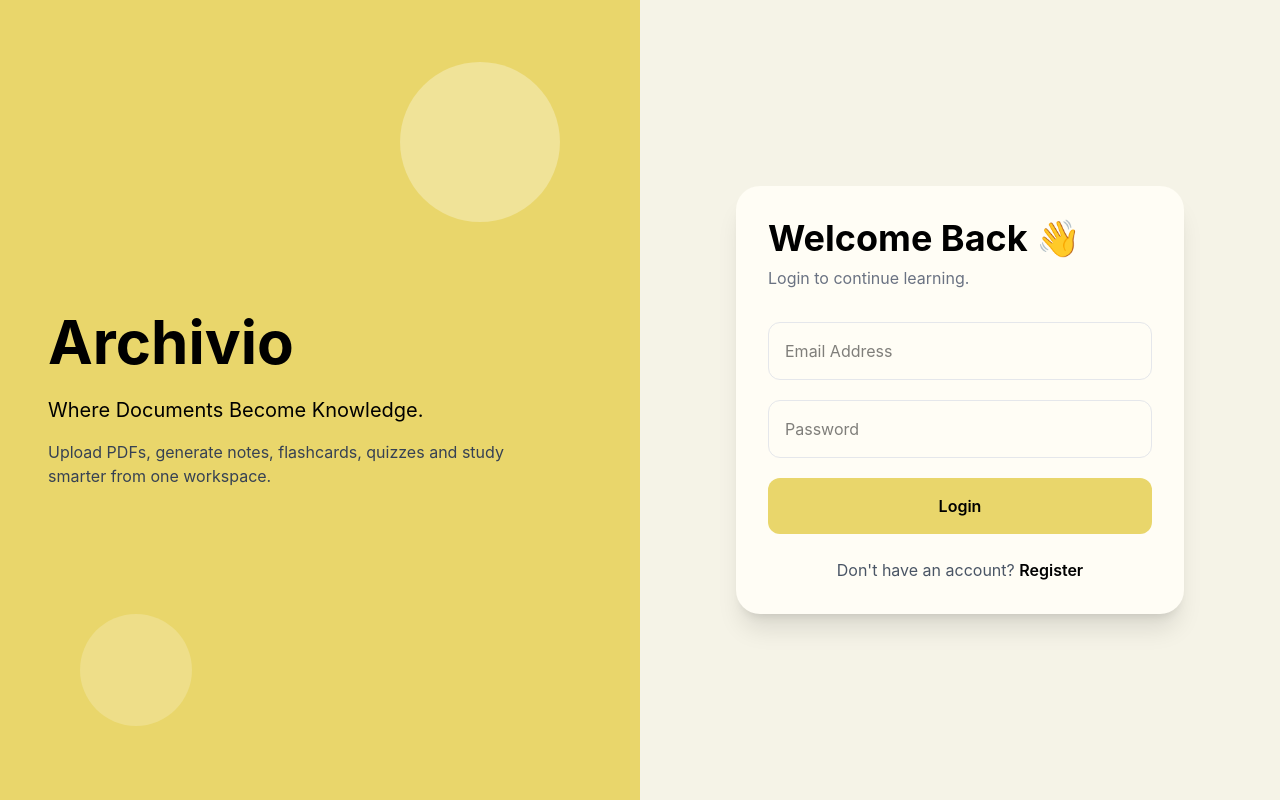
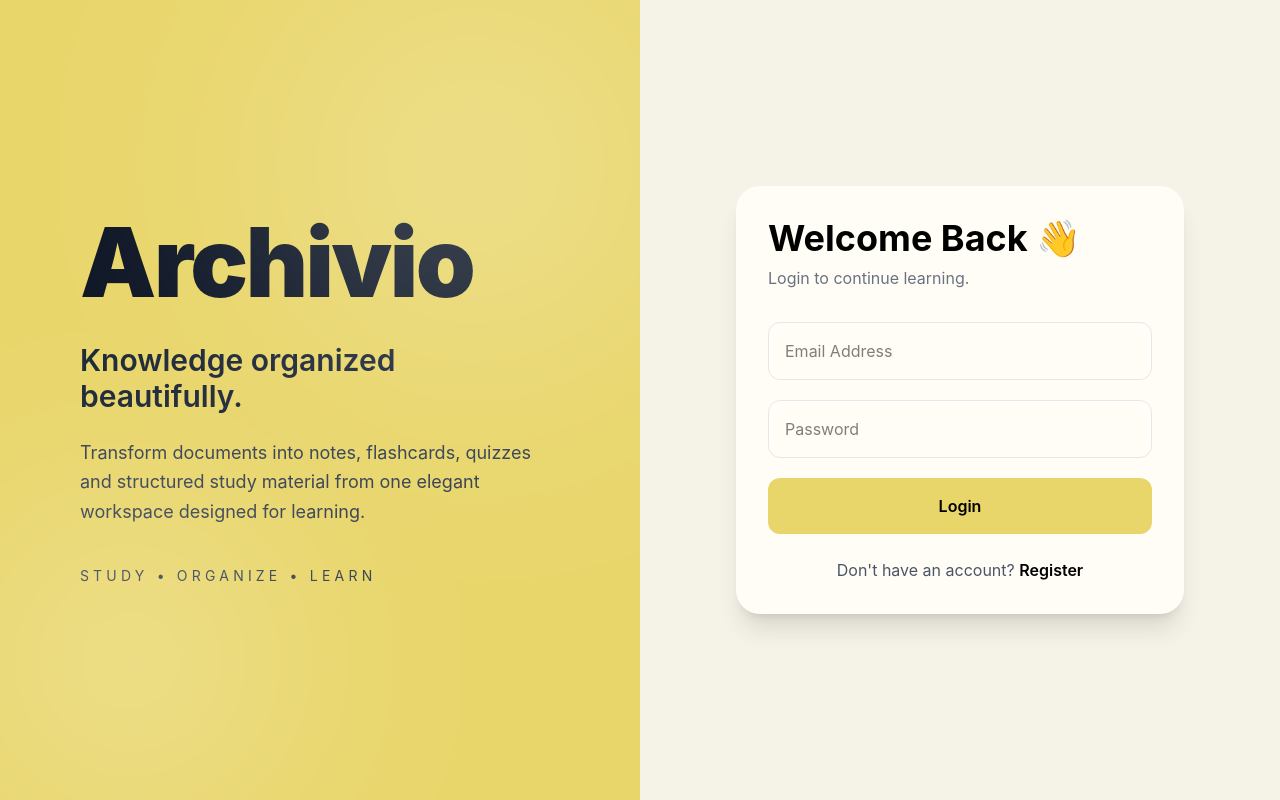
Before and after one commit to adityawarekar/AI-Assistant, a React app in the folder frontend/: page / in a window 1280 px wide. Built offline with nearby package versions, Linux system fonts and the light colour scheme; the HTML template or start-up script is replaced by a standard one.

Commit message:
Chnage UI and add some functionality

```diff
--- a/frontend/src/components/AuthLayout.jsx
+++ b/frontend/src/components/AuthLayout.jsx
@@ -2,50 +2,66 @@ import { motion } from "framer-motion";
 
 const AuthLayout = ({ children }) => {
   return (
-    <div className="min-h-screen bg-[#F5F3E7] flex">
+    <div className="min-h-screen bg-[#F5F3E7] flex overflow-hidden">
 
-      {/* Left Side */}
 
-      <div className="hidden lg:flex w-1/2 bg-[#E9D66B] p-12 flex-col justify-center relative overflow-hidden">
+
+      <div className="hidden lg:flex w-1/2 relative bg-[#E9D66B] overflow-hidden px-20 flex-col justify-center">
 
         <motion.div
-          animate={{
-            y: [0, -20, 0],
-          }}
-          transition={{
-            repeat: Infinity,
-            duration: 4,
-          }}
-          className="absolute top-20 right-20 w-40 h-40 rounded-full bg-white/30"
+          animate={{ x: [0, 60, 0], y: [0, -60, 0] }}
+          transition={{ repeat: Infinity, duration: 12 }}
+          className="absolute top-0 right-0 w-[450px] h-[450px] rounded-full bg-white/20 blur-[120px]"
         />
 
         <motion.div
-          animate={{
-            y: [0, 20, 0],
-          }}
-          transition={{
-            repeat: Infinity,
-            duration: 5,
-          }}
-          className="absolute bottom-20 left-20 w-28 h-28 rounded-full bg-white/20"
+          animate={{ x: [0, -50, 0], y: [0, 40, 0] }}
+          transition={{ repeat: Infinity, duration: 15 }}
+          className="absolute bottom-0 left-0 w-[350px] h-[350px] rounded-full bg-white/20 blur-[100px]"
         />
 
-        <h1 className="text-6xl font-bold">
-          Archivio
-        </h1>
+        <motion.div
+          initial={{ opacity: 0, x: -80 }}
+          animate={{ opacity: 1, x: 0 }}
+          transition={{ duration: 0.8 }}
+        >
+          <h1 className="text-8xl font-black tracking-tight text-gray-900">
+            Archivio
+          </h1>
+        </motion.div>
 
-        <p className="mt-6 text-xl max-w-md">
-          Where Documents Become Knowledge.
-        </p>
+        <motion.h2
+          initial={{ opacity: 0, y: 50 }}
+          animate={{ opacity: 1, y: 0 }}
+          transition={{ delay: 0.2, duration: 0.8 }}
+          className="mt-8 text-3xl font-semibold text-gray-800 max-w-xl"
+        >
+          Knowledge organized beautifully.
+        </motion.h2>
 
-        <p className="mt-4 text-gray-700 max-w-lg">
-          Upload PDFs, generate notes,
-          flashcards, quizzes and study
-          smarter from one workspace.
-        </p>
+        <motion.p
+          initial={{ opacity: 0, y: 50 }}
+          animate={{ opacity: 1, y: 0 }}
+          transition={{ delay: 0.4, duration: 0.8 }}
+          className="mt-6 text-lg text-gray-700 max-w-xl leading-relaxed"
+        >
+          Transform documents into notes, flashcards,
+          quizzes and structured study material from
+          one elegant workspace designed for learning.
+        </motion.p>
+
+        <motion.div
+          initial={{ opacity: 0 }}
+          animate={{ opacity: 1 }}
+          transition={{ delay: 0.8 }}
+          className="mt-10 text-sm uppercase tracking-[0.3em] text-gray-700"
+        >
+          Study • Organize • Learn
+        </motion.div>
+
       </div>
 
-      {/* Right Side */}
+
 
       <div className="flex-1 flex items-center justify-center p-8">
         {children}
--- a/frontend/src/components/Navbar.jsx
+++ b/frontend/src/components/Navbar.jsx
@@ -10,45 +10,58 @@ const Navbar = () => {
 
   return (
     <div className="bg-[#F5F3E7] px-8 py-5">
-      <div className="bg-[#FFFDF5] rounded-3xl shadow-sm px-6 py-4 flex items-center justify-between">
+
+      <div className="bg-[#FFFDF5] border border-[#ECE8D5] rounded-3xl shadow-sm px-8 py-5 flex items-center justify-between">
+
 
 
         <div>
-          <h1 className="text-2xl font-bold text-black">
+          <h1 className="text-2xl font-bold text-gray-900">
             Welcome back 👋
           </h1>
 
-          <p className="text-gray-500">
+          <p className="text-sm text-gray-500 mt-1">
             Continue learning with Archivio
           </p>
         </div>
 
 
-        <div className="hidden md:flex items-center gap-3 bg-gray-100 px-4 py-2 rounded-xl w-[350px]">
-          <FaSearch className="text-gray-500" />
+
+        <div className="hidden lg:flex items-center gap-3 bg-[#F8F6EC] px-4 py-3 rounded-2xl border border-[#ECE8D5] w-[340px]">
+
+          <FaSearch className="text-gray-400" />
 
           <input
             type="text"
-            placeholder="Search..."
-            className="bg-transparent outline-none w-full"
+            placeholder="Search documents..."
+            className="bg-transparent outline-none w-full text-sm"
           />
+
         </div>
 
 
-        <div className="flex items-center gap-4">
 
-          <button className="bg-[#E9D66B] p-3 rounded-xl">
-            <FaBell />
+        <div className="flex items-center gap-3">
+
+
+
+          <button className="w-11 h-11 rounded-2xl bg-[#F8F6EC] border border-[#ECE8D5] flex items-center justify-center hover:bg-[#EFE9D0] transition-all">
+
+            <FaBell className="text-gray-700" />
+
           </button>
 
-          <div className="flex items-center gap-3 bg-gray-100 px-4 py-2 rounded-xl">
+
+
+          <div className="flex items-center gap-3 bg-[#F8F6EC] border border-[#ECE8D5] px-4 py-2 rounded-2xl">
+
             <FaUserCircle
-              size={28}
+              size={32}
               className="text-gray-700"
             />
 
             <div>
-              <p className="font-semibold text-black">
+              <p className="font-semibold text-gray-900">
                 {user?.name || "User"}
               </p>
 
@@ -56,17 +69,22 @@ const Navbar = () => {
                 Student
               </p>
             </div>
+
           </div>
+
+
 
           <button
             onClick={logout}
-            className="bg-red-500 hover:bg-red-600 text-white px-4 py-2 rounded-xl"
+            className="px-5 py-2.5 rounded-2xl bg-[#F8F6EC] border border-[#ECE8D5] text-gray-700 font-medium hover:bg-[#EFE9D0] transition-all"
           >
             Logout
           </button>
 
         </div>
+
       </div>
+
     </div>
   );
 };
--- a/frontend/src/components/StatCard.jsx
+++ b/frontend/src/components/StatCard.jsx
@@ -3,22 +3,46 @@ import { motion } from "framer-motion";
 const StatCard = ({ title, value }) => {
   return (
     <motion.div
-    whileHover={{
-      y: -5,
-      scale: 1.02,
-    }}
-    className="bg-[#FFFDF5] p-6 rounded-3xl shadow-md border-gray-100"
+      initial={{
+        opacity: 0,
+        y: 20,
+      }}
+      animate={{
+        opacity: 1,
+        y: 0,
+      }}
+      whileHover={{
+        y: -8,
+        scale: 1.02,
+      }}
+      transition={{
+        duration: 0.3,
+      }}
+      className="relative overflow-hidden bg-white border border-[#ECE8D5] rounded-[28px] p-6 shadow-sm hover:shadow-xl transition-all duration-300"
     >
-      <h3 className="text-gray-500 text-sm mb-2">
-        {title}
-      </h3>
 
-      <p className="text-4xl font-bold text-black">
-        {value}
-      </p>
+
+      <div className="absolute top-0 right-0 w-24 h-24 bg-[#E9D66B]/20 rounded-full blur-2xl"></div>
+
+
+
+      <div className="relative z-10">
+
+        <p className="text-sm font-medium text-gray-500 uppercase tracking-wide">
+          {title}
+        </p>
+
+        <h2 className="text-5xl font-bold text-gray-900 mt-3">
+          {value}
+        </h2>
+
+      </div>
+
+
+
+      <div className="absolute bottom-0 left-0 w-full h-1 bg-gradient-to-r from-[#E9D66B] via-yellow-300 to-[#E9D66B]"></div>
 
     </motion.div>
-
   );
 };
 
```
Also changed, not shown: frontend/src/pages/Flashcards.jsx (+4 -5 lines).
